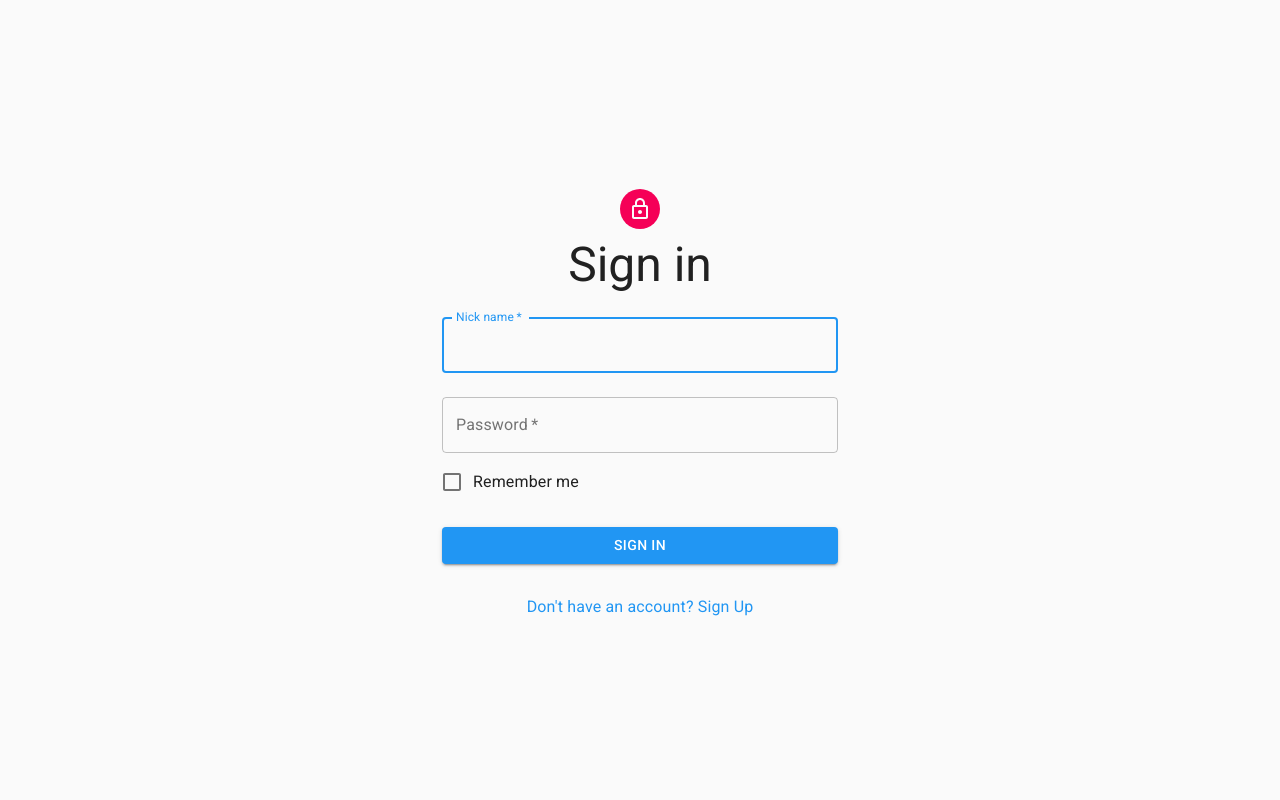
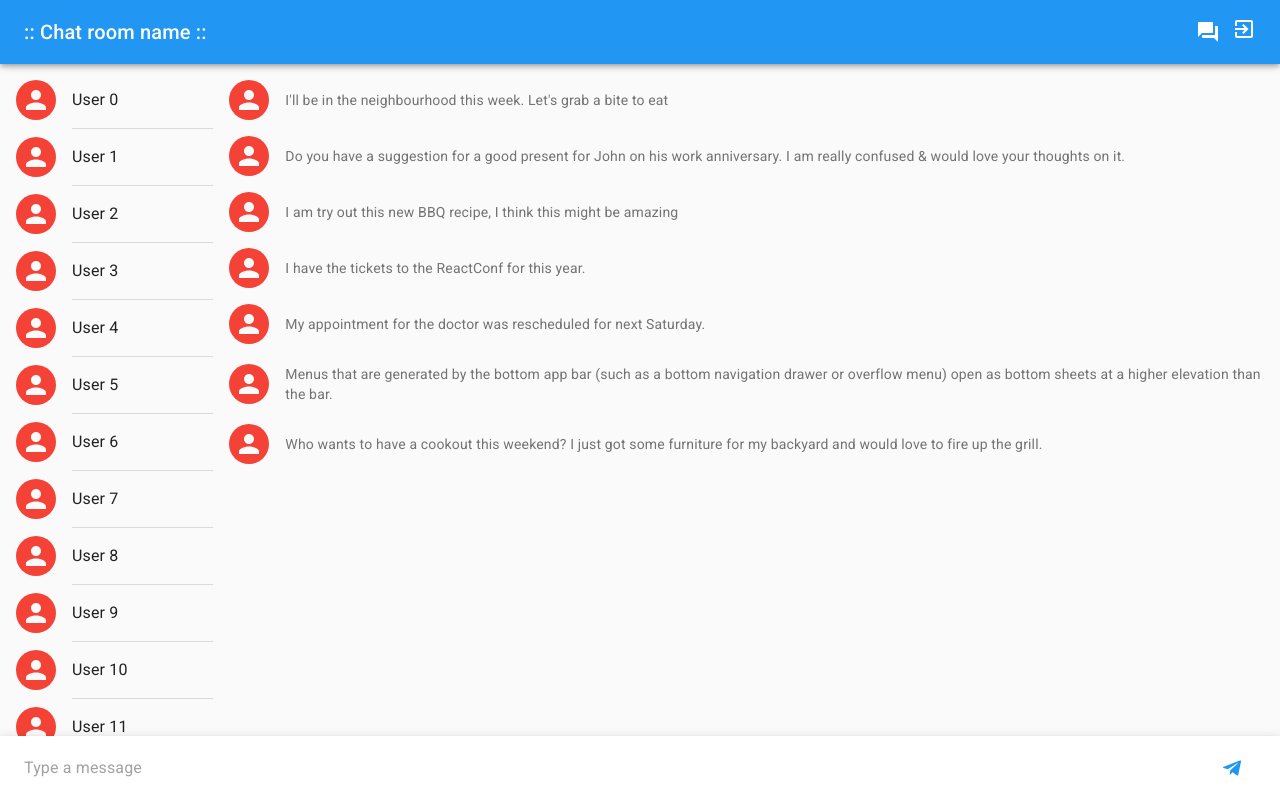
Before and after one commit to lucassimao/MyChat, a React (Create React App) app in the folder frontend/: page /chatroom in a window 1280 px wide. Built offline with nearby package versions, Linux system fonts and the light colour scheme.

Commit message:
chatroom component ok

```diff
--- a/frontend/src/App.js
+++ b/frontend/src/App.js
@@ -7,6 +7,8 @@ import SignIn from './components/SignIn';
 
 const SignUp = React.lazy(() => import('./components/SignUp'));
 const Dashboard = React.lazy(() => import('./components/Dashboard'));
+const ChatRoom = React.lazy(() => import('./components/ChatRoom'));
+const Fallback  = <div>Loading ...</div>
 
 const useStyles = makeStyles(theme => ({
   root: {
@@ -24,15 +26,20 @@ function App() {
     <Router>
       <Switch>
         <Route path="/signup">
-          <Suspense fallback={<div> Loading ...</div>}>
+          <Suspense fallback={Fallback}>
             <Container className={classes.root} component="main" maxWidth="xs">
               <SignUp />
             </Container>
           </Suspense>
         </Route>
         <Route path="/dashboard">
-          <Suspense fallback={<div> Loading ...</div>}>
+          <Suspense fallback={Fallback}>
             <Dashboard />
+          </Suspense>
+        </Route>
+        <Route path="/chatroom">
+          <Suspense fallback={Fallback}>
+            <ChatRoom />
           </Suspense>
         </Route>
         <Route path="/">
--- /dev/null
+++ b/frontend/src/components/ChatRoom.js
@@ -0,0 +1,206 @@
+import AppBar from '@material-ui/core/AppBar';
+import { makeStyles } from '@material-ui/core/styles';
+import React, { useState, useRef, useEffect } from 'react';
+import ChatRoomToolbar from './ChatRoomToolbar';
+
+import Toolbar from '@material-ui/core/Toolbar';
+import IconButton from '@material-ui/core/IconButton';
+import Telegram from '@material-ui/icons/Telegram';
+import InputBase from '@material-ui/core/InputBase';
+import List from '@material-ui/core/List';
+import ListItem from '@material-ui/core/ListItem';
+import ListItemAvatar from '@material-ui/core/ListItemAvatar';
+import ListItemText from '@material-ui/core/ListItemText';
+import Avatar from '@material-ui/core/Avatar';
+import { red } from '@material-ui/core/colors';
+import { Grid } from '@material-ui/core';
+
+import Divider from '@material-ui/core/Divider';
+
+
+
+
+const initialMessages = [
+    {
+        id: 1,
+        primary: 'Brunch this week?',
+        secondary: "I'll be in the neighbourhood this week. Let's grab a bite to eat",
+        person: '/static/images/avatar/5.jpg',
+    },
+    {
+        id: 2,
+        primary: 'Birthday Gift',
+        secondary: `Do you have a suggestion for a good present for John on his work
+      anniversary. I am really confused & would love your thoughts on it.`,
+        person: '/static/images/avatar/1.jpg',
+    },
+    {
+        id: 3,
+        primary: 'Recipe to try',
+        secondary: 'I am try out this new BBQ recipe, I think this might be amazing',
+        person: '/static/images/avatar/2.jpg',
+    },
+    {
+        id: 4,
+        primary: 'Yes!',
+        secondary: 'I have the tickets to the ReactConf for this year.',
+        person: '/static/images/avatar/3.jpg',
+    },
+    {
+        id: 5,
+        primary: "Doctor's Appointment",
+        secondary: 'My appointment for the doctor was rescheduled for next Saturday.',
+        person: '/static/images/avatar/4.jpg',
+    },
+    {
+        id: 6,
+        primary: 'Discussion',
+        secondary: `Menus that are generated by the bottom app bar (such as a bottom
+      navigation drawer or overflow menu) open as bottom sheets at a higher elevation
+      than the bar.`,
+        person: '/static/images/avatar/5.jpg',
+    },
+    {
+        id: 7,
+        primary: 'Summer BBQ',
+        secondary: `Who wants to have a cookout this weekend? I just got some furniture
+      for my backyard and would love to fire up the grill.`,
+        person: '/static/images/avatar/1.jpg',
+    },
+];
+
+const useStyles = makeStyles(theme => ({
+    root: {
+        display: 'flex',
+        flexDirection: 'column',
+        height: '100%',
+    },
+    input: {
+        flexGrow: 1
+    },
+    messagesList: {
+        overflowY: 'auto',
+        maxWidth: '100%',
+        overflowX: 'hidden',
+        wordBreak: 'break-word'
+    },
+    onlineUsersList: {
+        overflowY: 'auto',
+        overflowX: 'hidden',
+    },
+    grid: {
+        overflow: 'hidden',
+    },
+    avatar: {
+        backgroundColor: red[500],
+    },
+}));
+
+const OnlineUsers = React.forwardRef((props, ref) => {
+    const { classes } = props;
+
+    return (<List ref={ref} className={classes.onlineUsersList}>
+        {[...Array(20).keys()].map((_, idx) => <React.Fragment key={idx}>
+            <ListItem button alignItems="center" >
+                <ListItemAvatar>
+                    <Avatar className={classes.avatar} />
+                </ListItemAvatar>
+                <ListItemText primary={`User ${idx}`} />
+            </ListItem>
+            {(idx < 19) && <Divider variant="inset" component="li" />}
+        </React.Fragment>
+        )}
+    </List>);
+});
+
+
+export default function ChatRoom(props) {
+    const classes = useStyles();
+    const [message, setMessage] = useState('');
+    const [messages, setMessages] = useState(initialMessages);
+    const topBarRef = useRef();
+    const bottomBarRef = useRef();
+    const msgListRef = useRef();
+    const onlineUsersListRef = useRef();
+
+
+    const handleUserTyping = (evt) => setMessage(evt.target.value);
+
+    const sendMessage = () => {
+        const newMsg = { id: messages.length + 1, secondary: message };
+        setMessages([...messages, newMsg])
+        setMessage('');
+    }
+
+    const onInputKeyDown = (evt) => {
+        if (evt.keyCode === 13) {
+            sendMessage();
+            evt.preventDefault();
+        }
+    }
+
+    useEffect(() => {
+        msgListRef.current.lastChild.scrollIntoView(false)
+    }, [messages])
+
+    useEffect(() => {
+
+        const intViewportHeight = window.innerHeight;
+        const topBarHeight = topBarRef.current.offsetHeight;
+        const bottomBarHeight = bottomBarRef.current.offsetHeight;
+        const gridHeight = intViewportHeight - topBarHeight - bottomBarHeight;
+
+        msgListRef.current.style.height = `${gridHeight}px`;
+        onlineUsersListRef.current.style.height = `${gridHeight}px`;
+    }, [])
+
+    return (
+        <div className={classes.root}>
+            <AppBar ref={topBarRef} position="static">
+                <ChatRoomToolbar />
+            </AppBar>
+
+            <Grid container className={classes.grid}>
+                {/* List of online users */}
+                <Grid display={{ xs: 'none', sm: 'block' }} item sm={4} md={3} lg={2}>
+                    <OnlineUsers ref={onlineUsersListRef} classes={classes} />
+                </Grid>
+
+
+                {/* List of messages */}
+
+                <Grid item xs={12} sm={8} md={9} lg={10}>
+                    <List className={classes.messagesList} ref={msgListRef} >
+                        {messages.map(({ id, primary, secondary, person }) => (
+                            <ListItem button key={id}>
+                                <ListItemAvatar>
+                                    <Avatar alt="Profile Picture" className={classes.avatar} />
+                                </ListItemAvatar>
+                                <ListItemText secondary={secondary} />
+                            </ListItem>
+                        ))}
+                    </List>
+                </Grid>
+            </Grid>
+
+            <AppBar ref={bottomBarRef} position="static" color="inherit" className={classes.bottomBar} >
+                <Toolbar>
+                    <InputBase
+                        className={classes.input}
+                        multiline
+                        autoFocus
+                        rowsMax="4"
+                        value={message}
+                        onKeyDown={onInputKeyDown}
+                        onChange={handleUserTyping}
+                        placeholder="Type a message" />
+
+                    <IconButton onClick={sendMessage} color="primary">
+                        <Telegram />
+                    </IconButton>
+                </Toolbar>
+            </AppBar>
+
+        </div>
+    );
+}
--- /dev/null
+++ b/frontend/src/components/ChatRoomToolbar.js
@@ -0,0 +1,95 @@
+import IconButton from '@material-ui/core/IconButton';
+import Link from '@material-ui/core/Link';
+import { fade, makeStyles } from '@material-ui/core/styles';
+import Toolbar from '@material-ui/core/Toolbar';
+import Tooltip from '@material-ui/core/Tooltip';
+import Typography from '@material-ui/core/Typography';
+import ExitToAppIcon from '@material-ui/icons/ExitToApp';
+
+import QuestionAnswerIcon from '@material-ui/icons/QuestionAnswer';
+import React from 'react';
+import { Link as RouterLink } from 'react-router-dom';
+
+const useStyles = makeStyles(theme => ({
+    title: {
+        flexGrow: 1,
+    },
+    search: {
+        position: 'relative',
+        borderRadius: theme.shape.borderRadius,
+        backgroundColor: fade(theme.palette.common.white, 0.15),
+        '&:hover': {
+            backgroundColor: fade(theme.palette.common.white, 0.25),
+        },
+        display: 'none',
+        marginRight: theme.spacing(2),
+        marginLeft: 0,
+        width: '100%',
+        [theme.breakpoints.up('sm')]: {
+            marginLeft: theme.spacing(3),
+            width: 'auto',
+            display: 'block'
+        },
+    },
+    searchIcon: {
+        width: theme.spacing(7),
+        height: '100%',
+        position: 'absolute',
+        pointerEvents: 'none',
+        display: 'flex',
+        alignItems: 'center',
+        justifyContent: 'center',
+    },
+    inputRoot: {
+        color: 'inherit',
+    },
+    inputInput: {
+        padding: theme.spacing(1, 1, 1, 7),
+        transition: theme.transitions.create('width'),
+        width: '100%',
+        [theme.breakpoints.up('md')]: {
+            width: 200,
+        },
+    },
+    grow: {
+        flexGrow: 1,
+    },
+}));
+
+const DashboardLink = React.forwardRef((props, ref) => <RouterLink to="/dashboard" innerRef={ref} {...props} />);
+
+
+export default function ChatRoomToolbar(props) {
+    const classes = useStyles();
+
+    return (
+        <Toolbar>
+
+            <Typography variant="h6" className={classes.title}>
+                :: Chat room name ::
+            </Typography>
+
+            <div className={classes.grow} />
+
+            <Tooltip title="Start private chat">
+                <IconButton
+                    aria-label="start private chat"
+                    aria-controls="menu-appbar"
+                    color="inherit"
+                >
+                    <QuestionAnswerIcon />
+                </IconButton>
+            </Tooltip>
+            <Tooltip title="Exit chat room">
+                <Link component={DashboardLink}
+                    aria-label="exit application"
+                    aria-controls="menu-appbar"
+                    color="inherit"
+                >
+                    <ExitToAppIcon />
+                </Link>
+            </Tooltip>
+
+        </Toolbar>
+    );
+}
```
